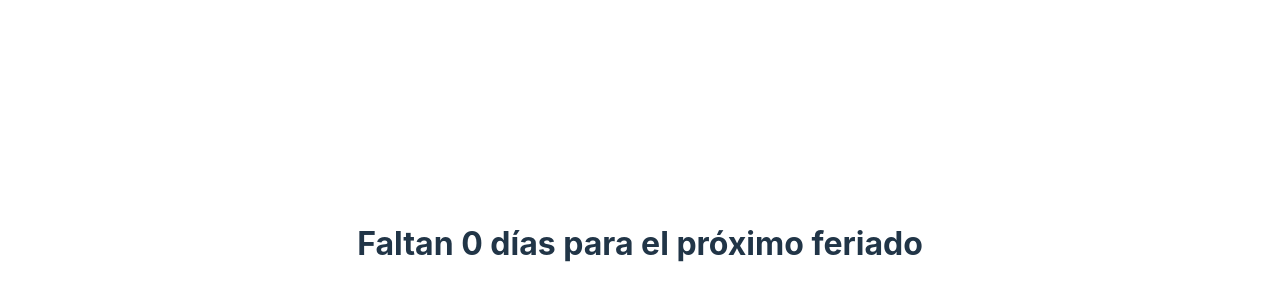
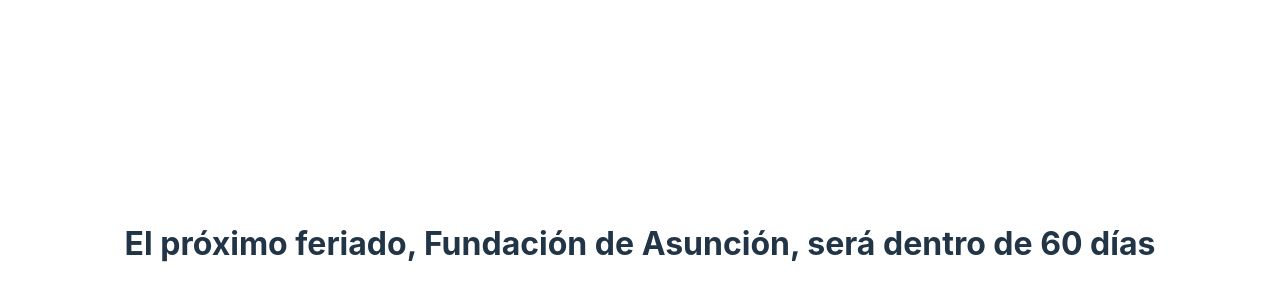
Before and after one commit to fedechaves/feriado-py-app, a React (Vite) app: page / in a window 1280 px wide. Shown: the part 156-456 px from the top of the page. Built offline with nearby package versions, Linux system fonts and the light colour scheme.

Commit message:
finished without deco

```diff
--- a/index.html
+++ b/index.html
@@ -4,7 +4,7 @@
     <meta charset="UTF-8" />
     <link rel="icon" type="image/svg+xml" href="/vite.svg" />
     <meta name="viewport" content="width=device-width, initial-scale=1.0" />
-    <title>Vite + React + TS</title>
+    <title>Feriado Paraguay</title>
   </head>
   <body>
     <div id="root"></div>
--- a/src/App.tsx
+++ b/src/App.tsx
@@ -1,7 +1,61 @@
+const HOLIDAYS = [
+  {
+    date: new Date("2023-01-01"),
+    motivo: "Año Nuevo",
+  },
+  {
+    date: new Date("2023-03-01"),
+    motivo: "Día de los Héroes",
+  },
+  {
+    date: new Date("2023-05-01"),
+    motivo: "Día del Trabajador",
+  },
+  {
+    date: new Date("2023-05-15"),
+    motivo: "Día de la Independencia Nacional",
+  },
+  {
+    date: new Date("2023-06-12"),
+    motivo: "Paz del Chaco",
+  },
+  {
+    date: new Date("2023-08-15"),
+    motivo: "Fundación de Asunción",
+  },
+  {
+    date: new Date("2023-09-29"),
+    motivo: "Batalla de Boquerón",
+  },
+  {
+    date: new Date("2023-12-08"),
+    motivo: "Virgen de Ca’acupé",
+  },
+  {
+    date: new Date("2023-12-25"),
+    motivo: "Navidad",
+  },
+];
+
+const today = new Date();
+const nextHoliday = HOLIDAYS.find((holiday) => holiday.date > today) || {
+  ...HOLIDAYS[0],
+  date: new Date(
+    HOLIDAYS[0].date.getFullYear() + 1,
+    HOLIDAYS[0].date.getMonth(),
+    HOLIDAYS[0].date.getDate() + 1,
+  ),
+};
+
+const msDiff = nextHoliday.date.getTime() - today.getTime();
+const dayDiff = Math.round(msDiff / 86400000);
+
+const rtf = new Intl.RelativeTimeFormat("es-PY", {numeric: "auto"});
+
 function App() {
   return (
     <main>
-      <h1>Faltan {0} días para el próximo feriado</h1>
+      <h1>El próximo feriado, {nextHoliday.motivo}, será {rtf.format(dayDiff, "days")}</h1>
     </main>
   );
 }
```
